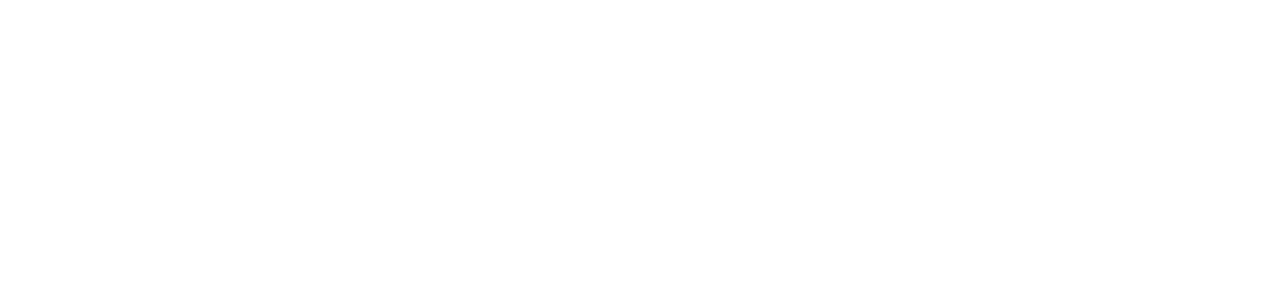
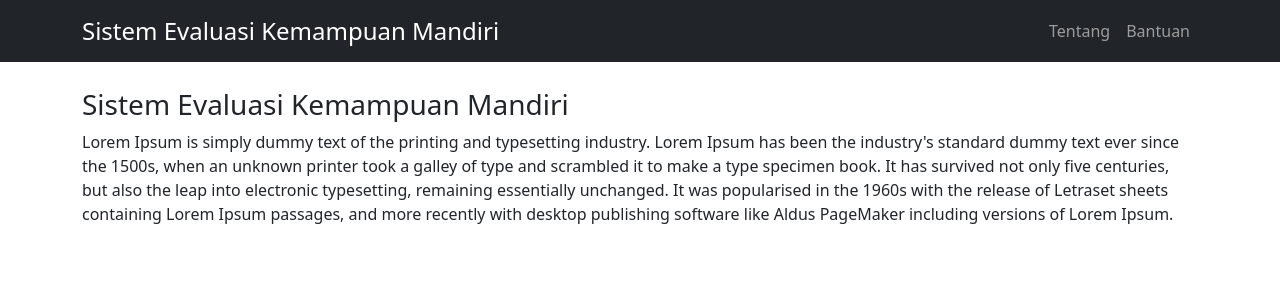
Before and after one commit to kariswr/ES-Front-End, a React (Create React App) app: page /about in a window 1280 px wide. Shown: the top 300 px of the page. Built offline with nearby package versions, Linux system fonts and the light colour scheme.

Commit message:
add about page

```diff
--- a/src/App.js
+++ b/src/App.js
@@ -2,6 +2,7 @@
 import './App.css';
 import Home from './components/Home';
 import Questions from './components/Questions';
+import About from './components/About';
 import {Route, Switch} from 'react-router';
 
 class App extends React.Component {
@@ -11,6 +12,7 @@
         <Switch>
           <Route exact path="/" component={Home} />
           <Route path="/questions" component={Questions} />
+          <Route path="/about" component={About} />
         </Switch>
       </div>
     );
--- /dev/null
+++ b/src/components/About.js
@@ -0,0 +1,30 @@
+import React from 'react';
+import { withRouter } from 'react-router-dom';
+import { Form, Row, Button, Container, Modal, Spinner} from 'react-bootstrap';
+import CustomNavbar from "./CustomNavbar";
+
+class About extends React.Component {
+    constructor(props) {
+      super(props);
+      this.state = {};
+    }
+
+    render()
+    {
+      return (
+        <div>
+          <CustomNavbar/>
+          <Container className="fluid p-10 my-3">
+            <Row>
+              <h3 className='top-padding'> Sistem Evaluasi Kemampuan Mandiri </h3>
+              <div>
+              Lorem Ipsum is simply dummy text of the printing and typesetting industry. Lorem Ipsum has been the industry's standard dummy text ever since the 1500s, when an unknown printer took a galley of type and scrambled it to make a type specimen book. It has survived not only five centuries, but also the leap into electronic typesetting, remaining essentially unchanged. It was popularised in the 1960s with the release of Letraset sheets containing Lorem Ipsum passages, and more recently with desktop publishing software like Aldus PageMaker including versions of Lorem Ipsum.
+              </div>
+            </Row>
+        </Container>
+        </div>
+      )
+    }
+  }
+
+export default withRouter(About)
```
